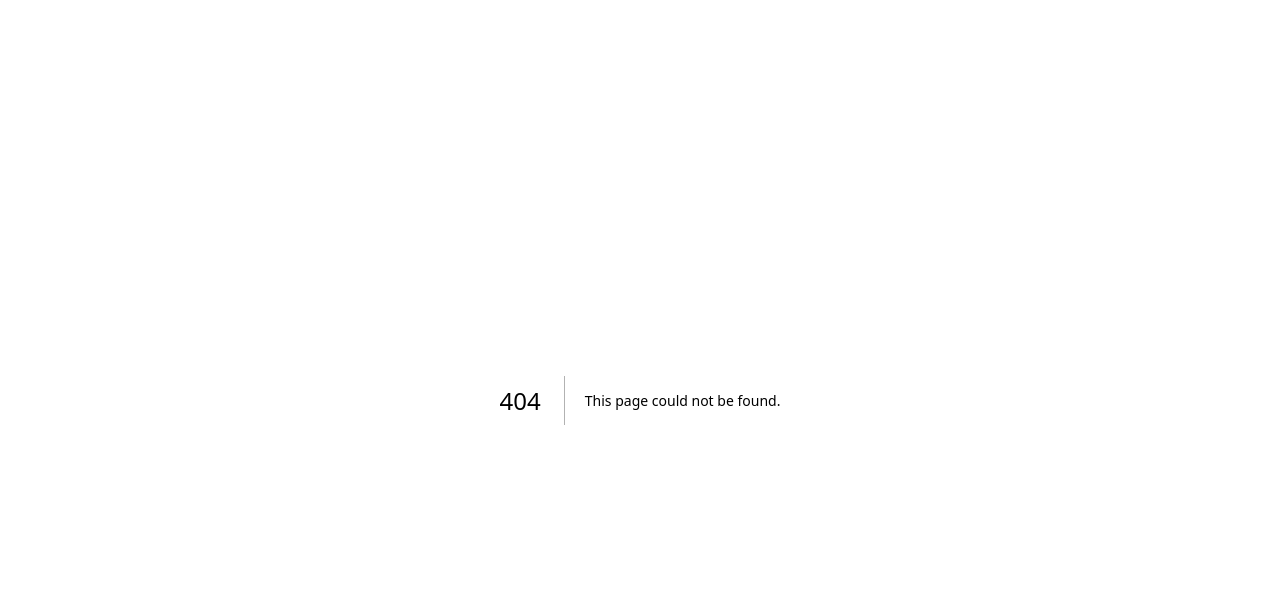
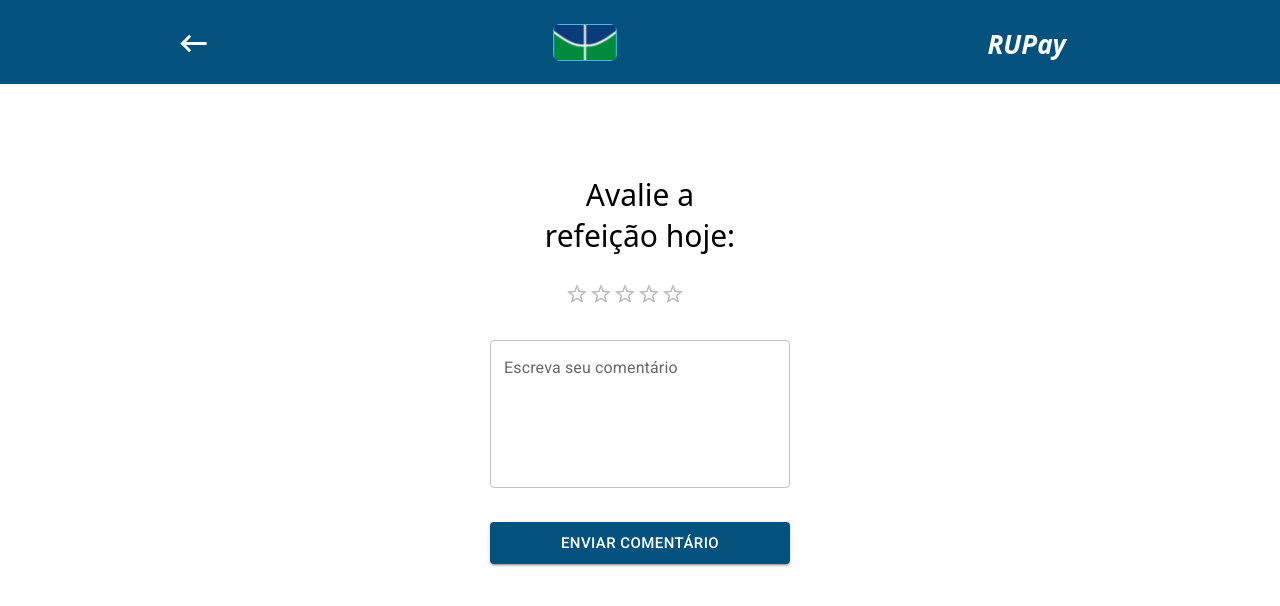
Before and after one commit to SI2023-1-Grupo-5/rupay-frontend, a Next.js app in the folder rupay/: page /consultMenu/menu/1/makeComments in a window 1280 px wide. Before the commit this address had no page. Shown: the top 606 px of the page. Built offline with nearby package versions, Linux system fonts and the light colour scheme.

Commit message:
terminou

```diff
--- /dev/null
+++ b/rupay/src/pages/consultMenu/menu/[id]/comments.js
@@ -0,0 +1,92 @@
+import StarIcon from "@mui/icons-material/Star";
+import {
+  Head,
+  LogoRupayIcon,
+  ButtonBack,
+  Rupay,
+  ComentriosRoot,
+  Comentario,
+  HeadComentario,
+  NameUser,
+  Texto,
+  TextoComentario,
+  TextoChild,
+  Data,
+  Dia,
+  Hora,
+  Stars,
+} from "../../../comments/style.js";
+import { useEffect, useState } from "react";
+import Cookies from 'js-cookie';
+import { api } from "@/services/axiosClient";
+import Link from "next/link.js";
+import { useRouter } from "next/router.js";
+
+const CAMPUS = {"4":'planaltina', "1":'darcy',"2":'ceilandia', "3":'gama'}
+
+export default function Comments() {
+  const [comments, setComments] = useState([]);
+  const {query} = useRouter()
+  const faculdadeId = query.id
+  useEffect(() => {
+    const token = Cookies.get("session");
+    async function fetchComments() {
+      const comments = await api
+        .get("/comment/today/"+CAMPUS[faculdadeId], {
+          headers: {
+            Authorization: `${token}`,
+          },
+        })
+        .then((response) => response.data)
+        .catch((err) => console.log(err));
+
+        setComments(comments);
+        console.log(comments);
+
+
+    }
+
+    fetchComments();
+  }, []);
+
+
+  return (
+    <ComentriosRoot>
+      <Head>
+        <Link href={"/"}>
+        <ButtonBack fontSize="large" />
+        </Link>
+
+        <LogoRupayIcon alt="logo" src="/logo_rupay.svg" />
+        <Rupay>RUPay</Rupay>
+      </Head>
+      {comments.map((comment) => (
+        <Comentario key={1}>
+        <HeadComentario>
+          <NameUser>{comment.author}</NameUser>
+          <Stars
+            alt="stars"
+            size="small"
+            value={comment.rating}
+            emptyIcon={
+              <StarIcon style={{ opacity: 0.55 }} fontSize="inherit" />
+            }
+          />
+        </HeadComentario>
+
+        <Texto>
+          <TextoComentario>
+            {comment.content}
+          </TextoComentario>
+        </Texto>
+
+        <Data>
+          <Hora>{comment.created_at_time}</Hora>
+          <Dia>{comment.created_at_day}</Dia>
+        </Data>
+      </Comentario>
+
+      ))}
+    </ComentriosRoot>
+  );
+}
--- a/rupay/src/pages/consultMenu/menu/[id].js
+++ b/rupay/src/pages/consultMenu/menu/[id]/index.js
@@ -1,5 +1,5 @@
 import Link from "next/link";
-import {CardpioRoot, Head, HeadChild, Rupay, Cardapio, ButtonBaixar, ButtonComentar, ButtonComentarios, ButtonBack, AlignButtons,Title} from "./style.js";
+import {CardpioRoot, Head, HeadChild, Rupay, Cardapio, ButtonBaixar, ButtonComentar, ButtonComentarios, ButtonBack, AlignButtons,Title} from "../style.js";
 import { api } from "@/services/axiosClient.js";
 import Cookies from "js-cookie";
 import { useEffect, useState } from "react";
@@ -50,7 +50,7 @@ export default function Menu() {
               Baixar PDF
               </ButtonBaixar>
             </Link>
-            <Link href="/makeComments">
+            <Link href={+menu.id+"/makeComments"}>
               <ButtonComentar
               sx={{ width: 300 }}
               variant="contained"
@@ -60,7 +60,7 @@ export default function Menu() {
               Fazer um comentário
               </ButtonComentar>
             </Link>
-            <Link href="/comments">
+            <Link href={+menu.id+"/comments"}>
               <ButtonComentarios
               sx={{ width: 300 }}
               variant="contained"
--- /dev/null
+++ b/rupay/src/pages/consultMenu/menu/[id]/makeComments.js
@@ -0,0 +1,117 @@
+import { useState } from "react";
+
+import {FazerComentrioRoot, FormComentario, Head, Rupay, LogoRupayIcon, AvalieARefeicao, InputComentario, InputStars, ButtonEnviar, ButtonBack,InputStar} from "./style.js";
+import { zodResolver } from "@hookform/resolvers/zod";
+import { z } from "zod";
+import { useForm } from "react-hook-form";
+import Cookies from "js-cookie";
+import jwt_decode from "jwt-decode";
+import { api } from "@/services/axiosClient.js";
+import { toast } from "react-toastify";
+import { useRouter } from "next/router.js";
+import Link from "next/link.js";
+
+
+const CAMPUS = {"4":'planaltina', "1":'darcy',"2":'ceilandia', "3":'gama'}
+
+const creatUserSchema = z.object({
+    comentario: z.string().min(3, 'No minimo 3 letras').max(1000).nonempty("O Comentario não pode ser vazio"),
+    stars: z.number().max(5, 'No maximo 5 estrelas'),
+})
+
+export default function MakeComment(){
+  const [values, setValues] = useState(0);
+  const {query} = useRouter()
+  const faculdadeId = query.id
+  const { register, handleSubmit, formState: { errors },setValue } = useForm({
+    resolver: zodResolver(creatUserSchema)
+})
+  const userouter = useRouter()
+
+async function makeComment(event) {
+  const token = Cookies.get("session");
+  const college_id = jwt_decode(token).sub.slice(16, 25);
+
+    const  {stars, comentario} = event
+    const data = await api.post('/comment', {
+        "content": comentario,
+        "rating": stars,
+        "user_college_id": college_id,
+        "campus": CAMPUS[faculdadeId]
+    }).then((response) => {
+      toast.success("Pagamento realizado com sucesso", {
+        position: "bottom-center",
+        autoClose: 3000,
+        hideProgressBar: false,
+        closeOnClick: true,
+        pauseOnHover: true,
+        draggable: true,
+      }),
+      userouter.push(`/consultMenu/menu/${faculdadeId}/comments`)
+    }).catch((error) => {
+        toast.error("Erro ao realizar o pagamento", {
+        position: "bottom-center",
+        autoClose: 3000,
+        hideProgressBar: false,
+        closeOnClick: true,
+        pauseOnHover: true,
+        draggable: true,
+      })
+    })
+}
+
+  return (
+    <FazerComentrioRoot>
+
+      <Head>
+        <Link href={"/consultMenu/menu/"+ faculdadeId} >
+          <ButtonBack fontSize="large"/>
+        </Link>
+        <LogoRupayIcon alt="logo" src="/logo_rupay.svg" />
+        <Rupay>RUPay</Rupay>
+      </Head>
+
+      <AvalieARefeicao>Avalie a refeição hoje:</AvalieARefeicao>
+
+      <FormComentario onSubmit={handleSubmit(makeComment)}>
+        <InputStars
+            sx={{ width: 150 }}
+            variant="filled"
+            value={values}
+            name="stars"
+            onChange={(event, newValue) => {
+              setValues(newValue);
+            }}
+
+        />
+        <InputStar
+            {...register("stars")}
+        />
+        <InputComentario
+          sx={{ width: 300}}
+          color="primary"
+          variant="outlined"
+          multiline
+          label="Escreva seu comentário"
+          rows={5}
+          fullWidth
+          {...register("comentario", { required: true })}
+          error={!!errors.comentario}
+          helperText={errors.comentario?.message}
+        />
+        <ButtonEnviar
+          sx={{ width: 300 }}
+          variant="contained"
+          name="button_enviar"
+          size="large"
+          type="submit"
+          onClick={() => {
+            setValue("stars", values)
+          }}
+        >
+          Enviar comentário
+        </ButtonEnviar>
+      </FormComentario>
+    </FazerComentrioRoot>
+  );
+};
```
Also changed, not shown: rupay/src/pages/consultMenu/menu/[id]/style.js (renamed from rupay/src/pages/makeComments/style.js).
